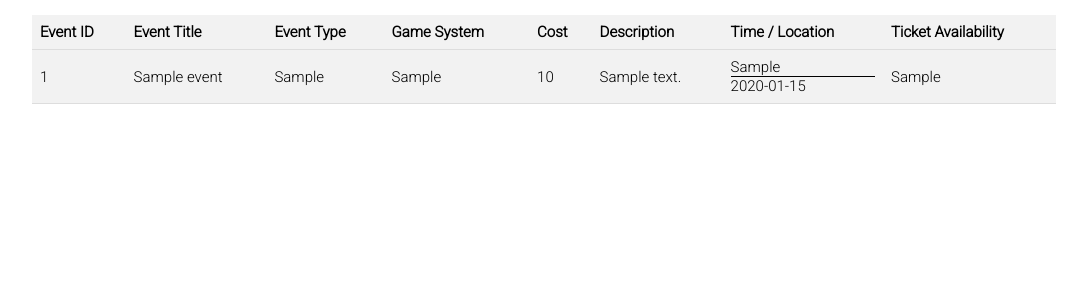
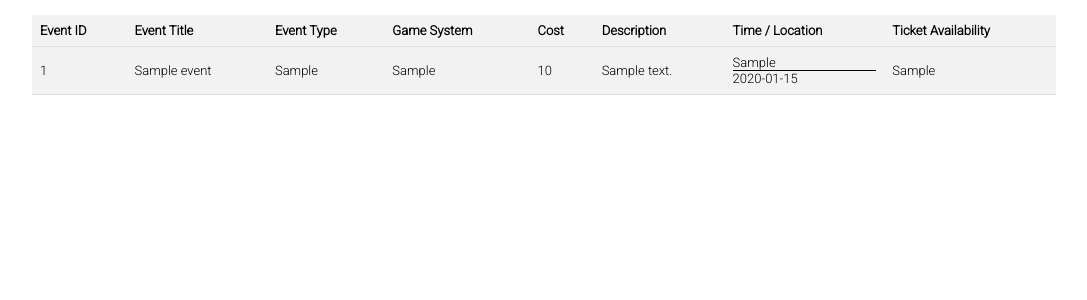
Before and after one commit to mriffey1/ConConnect, a Spring app: page /events in a window 1280 px wide. Shown: the part 100-400 px from the top of the page, without its empty margins (96-1183 px from the left). Run offline with Thymeleaf, Linux system fonts and the light colour scheme; the template is opened without the code that fills it: most values are stand-ins (such as "Sample title", 1, 10 or a date in 2020); data that the repository does not hold is empty; some libraries are stand-ins or nearby versions.

Commit message:
updated style.css
* Changed font size to 13px

```diff
--- a/src/main/resources/static/css/style.css
+++ b/src/main/resources/static/css/style.css
@@ -23,7 +23,7 @@ th, td {
 #EventsTable {
     background-color: #f2f2f2;
     margin: 0 auto;
-    font-size: 15px;
+    font-size: 13px;
 }
 .sold-out-image {
     position: relative;
```
